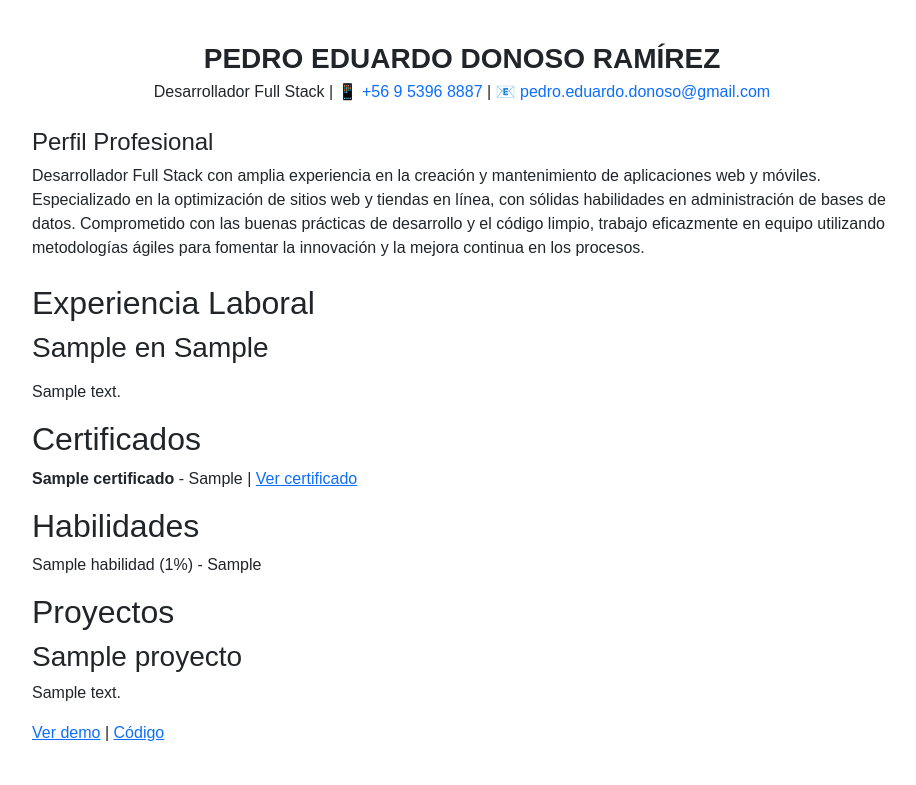
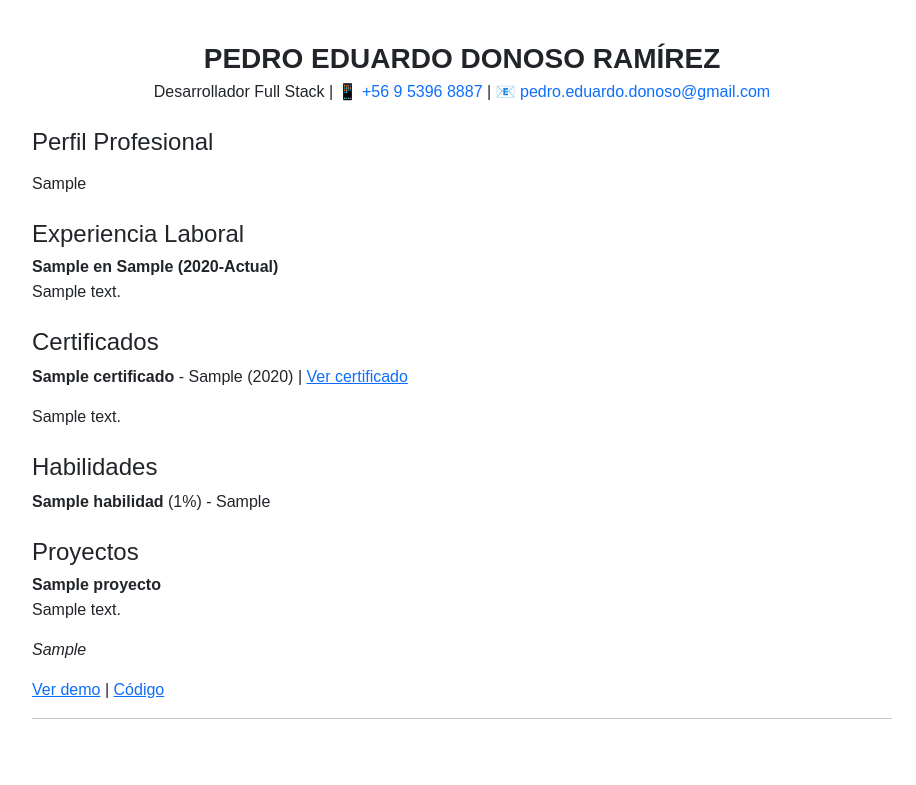
Before and after one commit to pedro-donoso/Portafolio, a Django app: page / in a window 1280 px wide. Shown: the part 58-843 px from the top of the page, without its empty margins (178-1094 px from the left). After the commit the page ends 777 px from the top, so only its background shows below. Run offline with Django 5.2, Linux system fonts and the light colour scheme; tables that the repository leaves empty hold one stand-in row (values such as "Sample post").

Commit message:
agrego home a templates

```diff
--- a/core/templates/core/home.html
+++ b/core/templates/core/home.html
@@ -1,20 +1,19 @@
 <!DOCTYPE html>
 <html lang="es">
-
 <head>
     <meta charset="UTF-8">
     <title>Portafolio - {{ perfil.nombre }}</title>
 
     <!-- Bootstrap 5 CSS -->
-    <link href="https://cdn.jsdelivr.net/npm/bootstrap@5.3.3/dist/css/bootstrap.min.css" rel="stylesheet"
-        integrity="sha384-QWTKZyjpPEjISv5WaRU9OFeRpok6YctnYmDr5pNlyT2bRjXh0JMhjY6hW+ALEwIH" crossorigin="anonymous">
+    <link
+      href="https://cdn.jsdelivr.net/npm/bootstrap@5.3.3/dist/css/bootstrap.min.css"
+      rel="stylesheet"
+      integrity="sha384-QWTKZyjpPEjISv5WaRU9OFeRpok6YctnYmDr5pNlyT2bRjXh0JMhjY6hW+ALEwIH"
+      crossorigin="anonymous"
+    >
 
     <style>
-        body {
-            font-family: Arial, sans-serif;
-            margin: 0;
-        }
-
+        body { font-family: Arial, sans-serif; margin: 0; }
         .content-container {
             max-width: 900px;
             margin: 100px auto 40px;
@@ -22,9 +21,9 @@
         }
     </style>
 </head>
-
 <body>
 
+<!-- NAVBAR BOOTSTRAP CENTRADO -->
 <nav class="navbar navbar-expand-lg navbar-dark bg-primary fixed-top">
   <div class="container justify-content-center">
     <ul class="navbar-nav nav-underline justify-content-center">
@@ -47,12 +46,12 @@
   </div>
 </nav>
 
-
 <div class="content-container">
 
+    <!-- PERFIL -->
     <section id="perfil" class="mb-4">
 
-            <!-- Bloque centrado con tu nombre y datos -->
+        <!-- Encabezado centrado -->
         <div class="text-center mb-4">
             <h1 class="h3 fw-bold mb-1">PEDRO EDUARDO DONOSO RAMÍREZ</h1>
             <p class="mb-0">
@@ -68,70 +67,86 @@
         </div>
 
         <h2 class="h4 mt-4">Perfil Profesional</h2>
-            <p>
-                Desarrollador Full Stack con amplia experiencia en la creación y mantenimiento de aplicaciones web y
-                móviles.
-                Especializado en la optimización de sitios web y tiendas en línea, con sólidas habilidades en
-                administración de bases de datos.
-                Comprometido con las buenas prácticas de desarrollo y el código limpio, trabajo eficazmente en equipo
-                utilizando metodologías ágiles
-                para fomentar la innovación y la mejora continua en los procesos.
-            </p>
-
+        <p>{{ perfil.resumen|linebreaks }}</p>
     </section>
 
+    <!-- EXPERIENCIA LABORAL -->
+    <section id="experiencia" class="mb-4">
+        <h2 class="h4">Experiencia Laboral</h2>
 
-        <!-- EXPERIENCIA -->
-        <section id="experiencia">
-            <h2>Experiencia Laboral</h2>
         {% for exp in experiencias %}
-            <h3>{{ exp.puesto }} en {{ exp.empresa }}</h3>
-            <p>{{ exp.descripcion|linebreaks }}</p>
+            <h3 class="h6 fw-bold mb-1">
+                {{ exp.puesto }} en {{ exp.empresa }}
+                {% if exp.fecha_inicio %}
+                    ({{ exp.fecha_inicio|date:"Y" }}{% if exp.actual %}-Actual{% elif exp.fecha_fin %}-{{ exp.fecha_fin|date:"Y" }}{% endif %})
+                {% endif %}
+            </h3>
+            <div class="mb-3">
+                {{ exp.descripcion|linebreaks }}
+            </div>
+        {% empty %}
+            <p>No hay experiencias registradas.</p>
         {% endfor %}
     </section>
 
     <!-- CERTIFICADOS -->
-        <section id="certificados">
-            <h2>Certificados</h2>
+    <section id="certificados" class="mb-4">
+        <h2 class="h4">Certificados</h2>
         {% for cert in certificados %}
             <p>
                 <strong>{{ cert.nombre }}</strong> - {{ cert.entidad }}
+                {% if cert.fecha %} ({{ cert.fecha|date:"Y" }}){% endif %}
                 {% if cert.url_certificado %}
                     | <a href="{{ cert.url_certificado }}" target="_blank">Ver certificado</a>
                 {% endif %}
             </p>
+            {% if cert.descripcion %}
+                <p>{{ cert.descripcion }}</p>
+            {% endif %}
+        {% empty %}
+            <p>No hay certificados registrados.</p>
         {% endfor %}
     </section>
 
     <!-- HABILIDADES -->
-        <section id="habilidades">
-            <h2>Habilidades</h2>
+    <section id="habilidades" class="mb-4">
+        <h2 class="h4">Habilidades</h2>
         {% for hab in habilidades %}
-            <p>{{ hab.nombre }} ({{ hab.nivel }}%) - {{ hab.categoria }}</p>
+            <p>
+                <strong>{{ hab.nombre }}</strong> ({{ hab.nivel }}%) - {{ hab.categoria }}
+            </p>
+        {% empty %}
+            <p>No hay habilidades registradas.</p>
         {% endfor %}
     </section>
 
     <!-- PROYECTOS -->
-        <section id="proyectos">
-            <h2>Proyectos</h2>
+    <section id="proyectos" class="mb-4">
+        <h2 class="h4">Proyectos</h2>
         {% for proyecto in proyectos %}
-            <h3>{{ proyecto.titulo }}</h3>
+            <h3 class="h6 fw-bold mb-1">{{ proyecto.titulo }}</h3>
             <p>{{ proyecto.descripcion }}</p>
+            {% if proyecto.tecnologias %}
+                <p><em>{{ proyecto.tecnologias }}</em></p>
+            {% endif %}
             {% if proyecto.url_demo %}
                 <a href="{{ proyecto.url_demo }}" target="_blank">Ver demo</a>
             {% endif %}
             {% if proyecto.url_codigo %}
-            | <a href="{{ proyecto.url_codigo }}" target="_blank">Código</a>
+                {% if proyecto.url_demo %} | {% endif %}
+                <a href="{{ proyecto.url_codigo }}" target="_blank">Código</a>
             {% endif %}
+            <hr>
+        {% empty %}
+            <p>No hay proyectos registrados.</p>
         {% endfor %}
     </section>
 
 </div>
 
+<!-- Bootstrap JS -->
 <script src="https://cdn.jsdelivr.net/npm/bootstrap@5.3.3/dist/js/bootstrap.bundle.min.js"
         integrity="sha384-YvpcrYf0tY3lHB60NNkmXc5s9fDVZLESaAA55NDzOxhy9GkcIdslK1eN7N6jIeHz"
         crossorigin="anonymous"></script>
-
 </body>
-
 </html>
```
Lines whose indentation alone changed are shown as unchanged.
